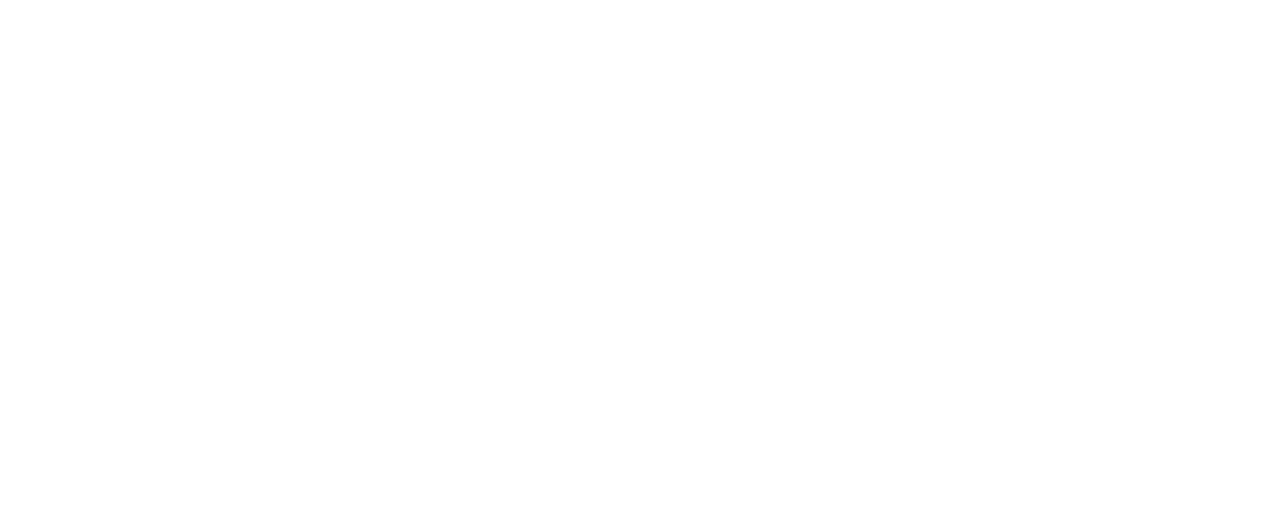
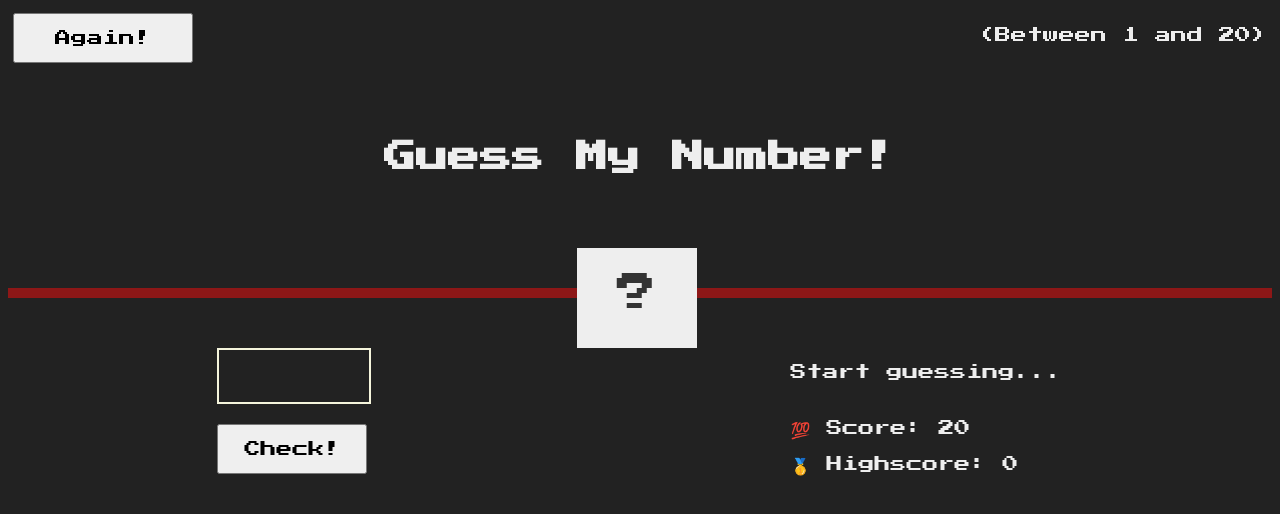
Before and after one commit to LeThai98/Guess-Number, a plain HTML site: page index.html in a window 1280 px wide. Drawn offline with Linux system fonts and the light colour scheme.

Commit message:
challenge 0: implement idea

```diff
--- a/index.html
+++ b/index.html
@@ -7,6 +7,25 @@
     <title>Guess Number</title>
 </head>
 <body>
+    <header>
+        <h1 class="">Guess My Number!</h1>
+        <button class="btn again">Again!</button>
+        <p class="between">(Between 1 and 20)</p>
+        <div class="number">?</div>
+    </header>
+    <main>
+        <section class="left">
+            <input type="number" class="guess">
+            <button class="btn check">
+                Check!
+            </button>
+        </section>
+        <section class="right">
+            <p class="message"> Start guessing...</p>
+            <p> 💯 Score: <span class="score">20</span></p>
+            <p> 🥇 Highscore: <span class="highscore">0</span></p>
+        </section>
+    </main>
     <script src="index.js"></script>
 </body>
 </html>
--- a/index.js
+++ b/index.js
@@ -0,0 +1,67 @@
+let secretNumber = Math.trunc(Math.random()*20 ) +1;
+let score = 20;
+let highScore = 0;
+console.log(`secret number:${secretNumber}`);
+
+document.querySelector('.check').addEventListener('click', ()=>{
+    // get guess value from input
+    let guesValue = Number(document.querySelector('.guess').value);
+
+    // check value if not number
+    if(!guesValue){
+        document.querySelector('.message').textContent = '⛔ No numbers';
+        score--;
+    }else{
+        if(guesValue === secretNumber){
+            // change message
+            document.querySelector('.message').textContent = '🎉 Correct Number!';
+            document.querySelector('.number').textContent = secretNumber;
+            // change high score
+            if(score > highScore){
+                highScore = score;
+                document.querySelector('.highscore').textContent = highScore;
+            }
+
+            // change background
+            document.querySelector('body').style.backgroundColor = '#60b347';
+        }else{
+            if(score>1){
+                document.querySelector('.message').textContent = (guesValue> secretNumber)? '📈 Too high!': '📈 Too low!' ;
+                score--;
+                document.querySelector('.score').textContent = score;
+            }
+            else{
+                document.querySelector('.message').textContent = '💥 You lost the game!';
+                document.querySelector('.score').textContent = 0;
+                document.querySelector('body').style.backgroundColor = '#c8270a';
+            }
+        }
+    }
+
+});
+
+document.querySelector('.again').addEventListener('click', ()=>{
+    score = 20;
+    secretNumber = Math.trunc(Math.random() * 20) + 1;
+    console.log(secretNumber);
+
+    document.querySelector('body').style.backgroundColor = '#222';
+    document.querySelector('.number').textContent = '?';
+    document.querySelector('.guess').value = '';
+    document.querySelector('.message').textContent = 'Start guessing...';
+
+})
+
+///////////////////////////////////////
+// Coding Challenge #1
+
+/*
+Implement a game rest functionality, so that the player can make a new guess! Here is how:
+
+1. Select the element with the 'again' class and attach a click event handler
+2. In the handler function, restore initial values of the score and secretNumber variables
+3. Restore the initial conditions of the message, number, score and guess input field
+4. Also restore the original background color (#222) and number width (15rem)
+
+GOOD LUCK 😀
+*/
--- a/style.css
+++ b/style.css
@@ -0,0 +1,93 @@
+@import url('https://fonts.googleapis.com/css?family=Press+Start+2P&display=swap');
+
+body{
+    font-family: 'Press Start 2P', sans-serif;
+    color: #eee;
+    background-color: #222;
+}
+
+header{
+    position: relative;
+    h1{
+        position:absolute;
+        top: 40%;
+        text-align: center;
+        width: 100%;
+    }
+    height: 35vh;
+    border-bottom: 10px solid rgb(141, 23, 23);
+}
+
+.btn{
+
+    font-family: inherit;
+    font-size: medium;
+}
+
+.again{
+    position: absolute;
+    top: 5px;
+    left: 5px;
+
+    width: 180px;
+    height: 50px;
+}
+
+.between{
+    position: absolute;
+    top: 3px;
+    right: 5px;
+}
+
+.number{
+    position: absolute;
+    left: 45%;
+    bottom: -60px;
+
+    box-sizing: border-box;
+    width: 120px;
+    height: 100px;
+    padding: 25px 0px;
+
+    background: #eee;
+    color: #333;
+
+    text-align: center;
+    font-size: 40px;
+}
+main{
+   display: flex;
+   justify-content: space-around;
+
+   font-family: inherit;
+}
+
+.check{
+    display: block;
+    width: 150px;
+    height: 50px;
+    margin-top: 20px;
+}
+
+.guess{
+
+    margin-top: 50px;
+    width: 146px;
+    height: 50px;
+    border: 2px solid beige;
+
+    color: inherit;
+    background-color:#222;
+
+    text-align: center;
+    font-family: inherit;
+    font-size: inherit;
+}
+
+.right{
+    margin-top: 50px;
+}
+
+.message{
+    margin-bottom: 40px;
+}
```
